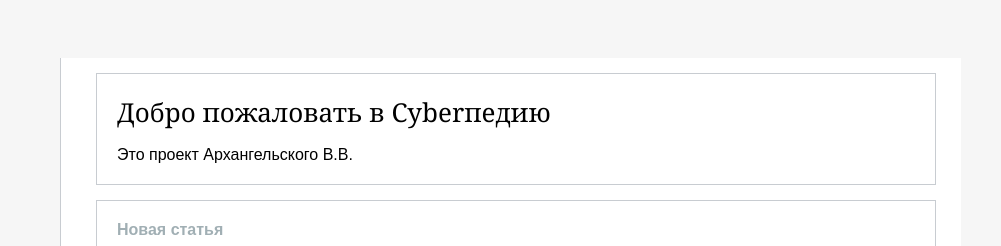
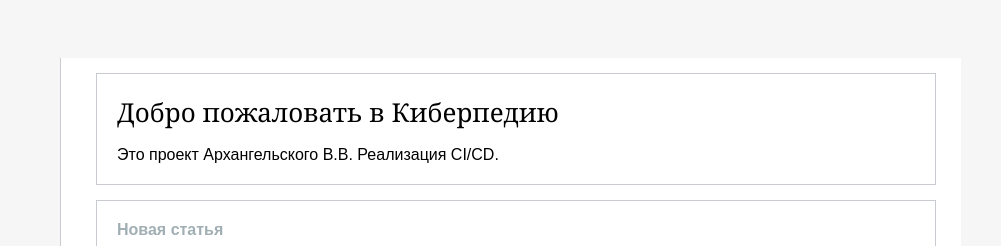
Before and after one commit to Mo1hen/Cyberpedia, a plain HTML site: page index.html in a window 1280 px wide. Shown: the top 246 px of the page, 279-1280 px from the left. Drawn offline with nearby package versions, Linux system fonts and the light colour scheme.

Commit message:
Edit - Реализация...

```diff
--- a/index.html
+++ b/index.html
@@ -49,8 +49,8 @@
 
 			<!-- Блок 1 -->
 			<div class="section-block">
-				<div class="title">Добро пожаловать в Cyberпедию</div>
-				<p>Это проект Архангельского В.В.</p>
+				<div class="title">Добро пожаловать в Киберпедию</div>
+				<p>Это проект Архангельского В.В. Реализация CI/CD.</p>
 			</div>
 			<!-- // Блок 1 -->
 
```
